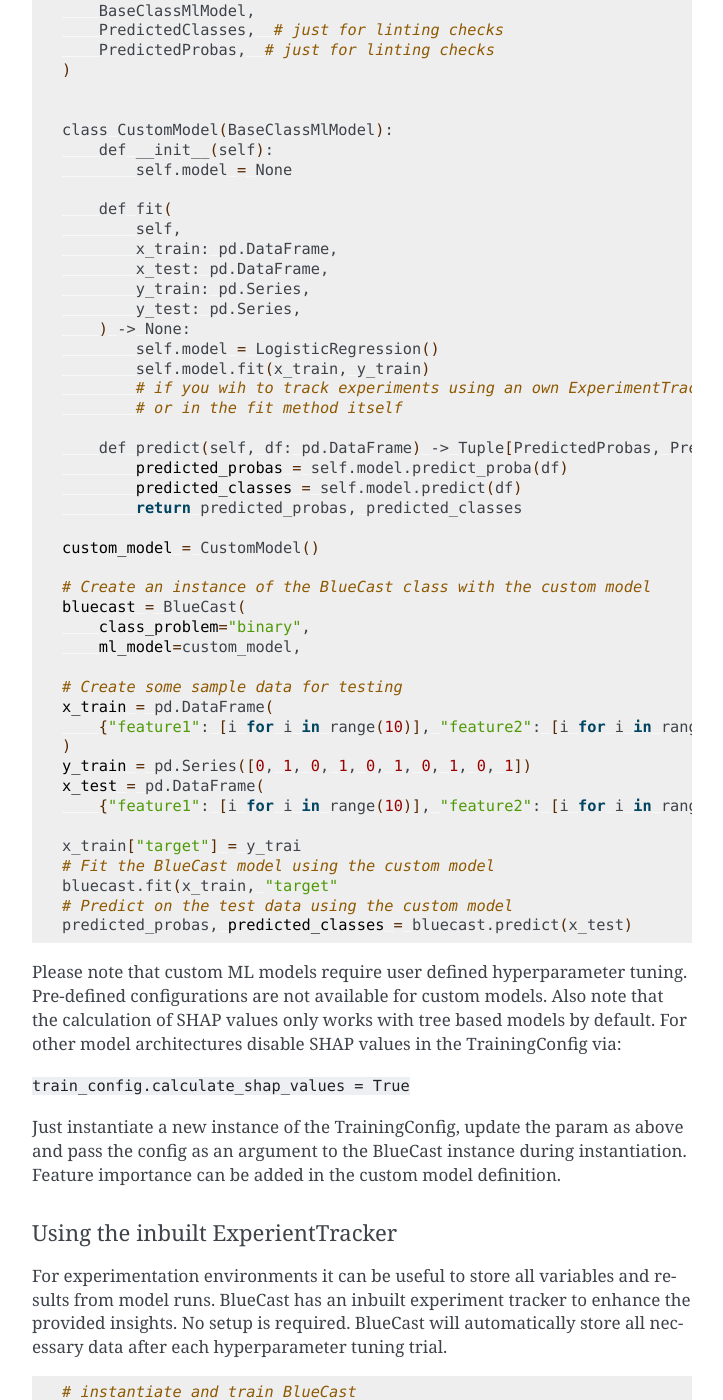
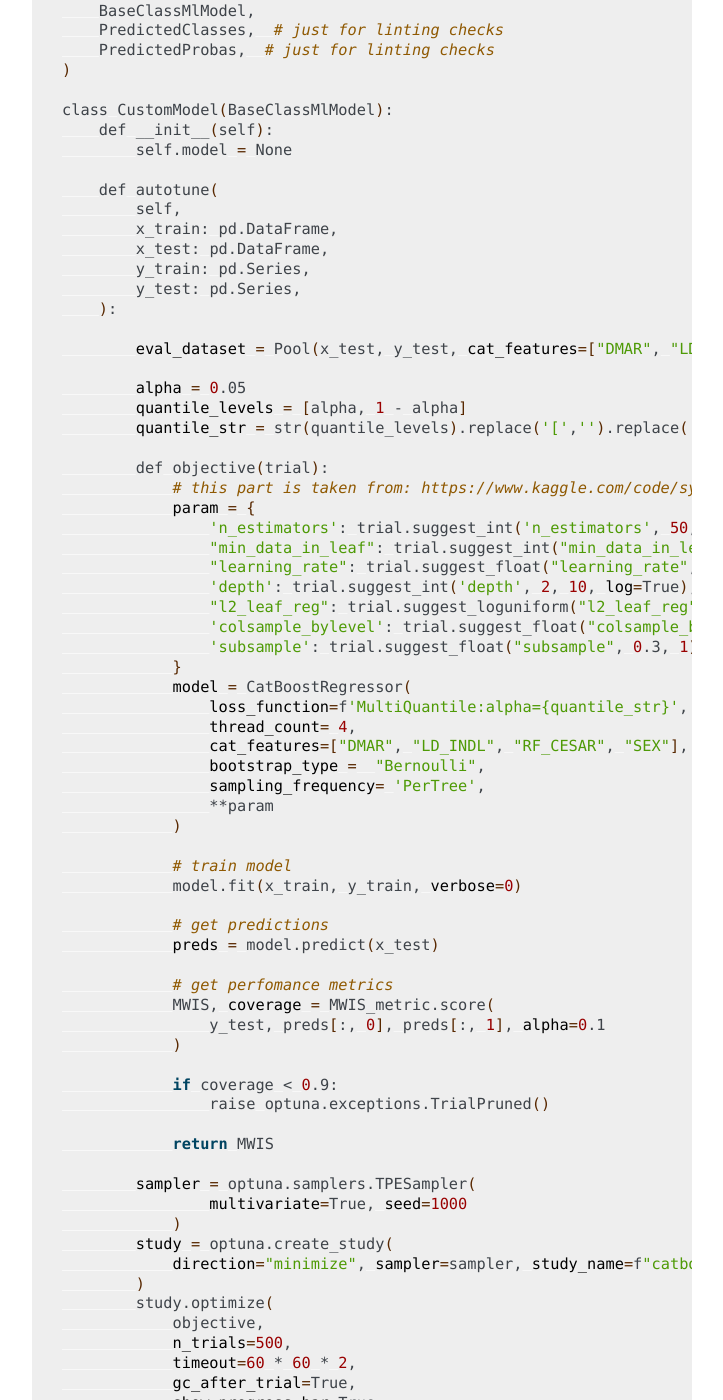
Before and after one commit to ThomasMeissnerDS/BlueCast, a Sphinx documentation site: the page built from docs/source/index.md, in a window 1280 px wide and 1400 px high, scrolled down 18904 px. Shown: the whole window, without its empty margins (388-1111 px from the left). Built offline with Sphinx 7.4.7, drawn with Linux system fonts in a browser that asks for light colours; some of the changed text lies outside the part shown.

Commit message:
Update the documentation

````diff
--- a/docs/source/index.md
+++ b/docs/source/index.md
@@ -720,10 +720,90 @@
     PredictedProbas,  # just for linting checks
 )
 
-
 class CustomModel(BaseClassMlModel):
     def __init__(self):
         self.model = None
+
+    def autotune(
+        self,
+        x_train: pd.DataFrame,
+        x_test: pd.DataFrame,
+        y_train: pd.Series,
+        y_test: pd.Series,
+    ):
+
+        eval_dataset = Pool(x_test, y_test, cat_features=["DMAR", "LD_INDL", "RF_CESAR", "SEX"])
+
+        alpha = 0.05
+        quantile_levels = [alpha, 1 - alpha]
+        quantile_str = str(quantile_levels).replace('[','').replace(']','')
+
+        def objective(trial):
+            # this part is taken from: https://www.kaggle.com/code/syerramilli/catboost-multi-quantile-regression
+            param = {
+                'n_estimators': trial.suggest_int('n_estimators', 50, 2000, log=True),
+                "min_data_in_leaf": trial.suggest_int("min_data_in_leaf", 5, 100),
+                "learning_rate": trial.suggest_float("learning_rate", 1e-3, 0.3, log=True),
+                'depth': trial.suggest_int('depth', 2, 10, log=True),
+                "l2_leaf_reg": trial.suggest_loguniform("l2_leaf_reg", 1e-3, 1e6),
+                'colsample_bylevel': trial.suggest_float("colsample_bylevel", 0.1, 1),
+                'subsample': trial.suggest_float("subsample", 0.3, 1)
+            }
+            model = CatBoostRegressor(
+                loss_function=f'MultiQuantile:alpha={quantile_str}',
+                thread_count= 4,
+                cat_features=["DMAR", "LD_INDL", "RF_CESAR", "SEX"],
+                bootstrap_type =  "Bernoulli",
+                sampling_frequency= 'PerTree',
+                **param
+            )
+
+            # train model
+            model.fit(x_train, y_train, verbose=0)
+
+            # get predictions
+            preds = model.predict(x_test)
+
+            # get perfomance metrics
+            MWIS, coverage = MWIS_metric.score(
+                y_test, preds[:, 0], preds[:, 1], alpha=0.1
+            )
+
+            if coverage < 0.9:
+                raise optuna.exceptions.TrialPruned()
+
+            return MWIS
+
+        sampler = optuna.samplers.TPESampler(
+                multivariate=True, seed=1000
+            )
+        study = optuna.create_study(
+            direction="minimize", sampler=sampler, study_name=f"catboost"
+        )
+        study.optimize(
+            objective,
+            n_trials=500,
+            timeout=60 * 60 * 2,
+            gc_after_trial=True,
+            show_progress_bar=True,
+        )
+        best_parameters = study.best_trial.params
+        self.model = CatBoostRegressor(
+                loss_function=f'MultiQuantile:alpha={quantile_str}',
+                thread_count= 4,
+                cat_features=["DMAR", "LD_INDL", "RF_CESAR", "SEX"],
+                bootstrap_type =  "Bernoulli",
+                sampling_frequency= 'PerTree',
+                **best_parameters
+            ).fit(
+            x_train,
+            y_train,
+            eval_set=eval_dataset,
+            use_best_model=True,
+            early_stopping_rounds=20,
+            plot=True,
+        )
+
 
     def fit(
         self,
@@ -732,36 +812,31 @@
         y_train: pd.Series,
         y_test: pd.Series,
     ) -> None:
-        self.model = LogisticRegression()
-        self.model.fit(x_train, y_train)
-        # if you wih to track experiments using an own ExperimentTracker add it here
-        # or in the fit method itself
+        self.autotune(x_train, x_test, y_train, y_test)
 
     def predict(self, df: pd.DataFrame) -> Tuple[PredictedProbas, PredictedClasses]:
-        predicted_probas = self.model.predict_proba(df)
-        predicted_classes = self.model.predict(df)
-        return predicted_probas, predicted_classes
+        # predict Catboost classifier
+        preds = self.model.predict(df)
 
-custom_model = CustomModel()
+        return preds
 
-# Create an instance of the BlueCast class with the custom model
-bluecast = BlueCast(
-    class_problem="binary",
-    ml_model=custom_model,
 
-# Create some sample data for testing
-x_train = pd.DataFrame(
-    {"feature1": [i for i in range(10)], "feature2": [i for i in range(10)]}
-)
-y_train = pd.Series([0, 1, 0, 1, 0, 1, 0, 1, 0, 1])
-x_test = pd.DataFrame(
-    {"feature1": [i for i in range(10)], "feature2": [i for i in range(10)]}
+train_config = TrainingConfig()
+train_config.global_random_state = i
+train_config.calculate_shap_values = False
+train_config.train_size = 0.8
+train_config.enable_feature_selection = False
+train_config.cat_encoding_via_ml_algorithm = True # use catboosts own cat encoding
 
-x_train["target"] = y_trai
-# Fit the BlueCast model using the custom model
-bluecast.fit(x_train, "target"
-# Predict on the test data using the custom model
-predicted_probas, predicted_classes = bluecast.predict(x_test)
+catboost_model = CustomModel()
+
+automl = BlueCastRegression(  # BlueCastCVRegression is not possible here, because the quantile regression predictions have an incompatible shape
+        class_problem="regression",
+        conf_training=train_config,
+        ml_model=catboost_model,
+        )
+automl.fit(train.copy(), target_col=target) # fit_eval is not possible here, because the predictions have an incompatible shape
+ml_models.append(automl)
 ```
 
 Please note that custom ML models require user defined hyperparameter tuning. Pre-defined
@@ -1029,6 +1106,11 @@
     fig.set_size_inches(150, 80)
     plt.show()
 ```
+
+This way we loop through all stored ml models and see the decision trees for each
+of them. This can reveal significant differences in the trees.
+
+![Xgboost tree](docs/source/xgboost_multi_tree.png)
 
 ## Convenience features
 
@@ -1091,6 +1173,8 @@
 * An advanced example covering lots of functionalities ([notebook](https://www.kaggle.com/code/thomasmeiner/ps3e23-automl-eda-outlier-detection/notebook))
 * PS3E23: Predict software defects top 12% finish ([notebook](https://www.kaggle.com/code/thomasmeiner/ps3e23-automl-eda-outlier-detection?scriptVersionId=145650820))
 * PS3E25: Predict hardness of steel via regression ([notebook](https://www.kaggle.com/code/thomasmeiner/ps3e25-bluecast-automl?scriptVersionId=153347618))
+* A comprehensive guide about BlueCast showing many capabilities ([notebook](https://www.kaggle.com/code/thomasmeiner/ps4e3-bluecast-a-comprehensive-overview))
+* BlueCast using a custom Catboost model for quantile regression ([notebook](https://www.kaggle.com/code/thomasmeiner/birth-weight-with-bluecast-catboost))
 
 ## How to contribute
 
````
Also changed, not shown: other parts of docs/source/index.md (+3 -1 lines), README.md (+110 -26 lines), docs/source/xgboost_multi_tree.png (added), docs/source/xgboost_tree.png (added).
